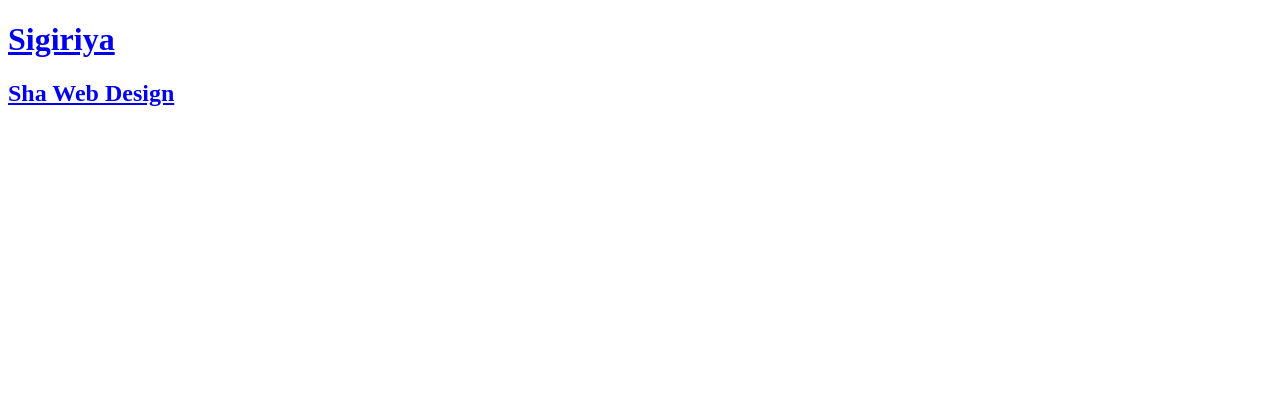
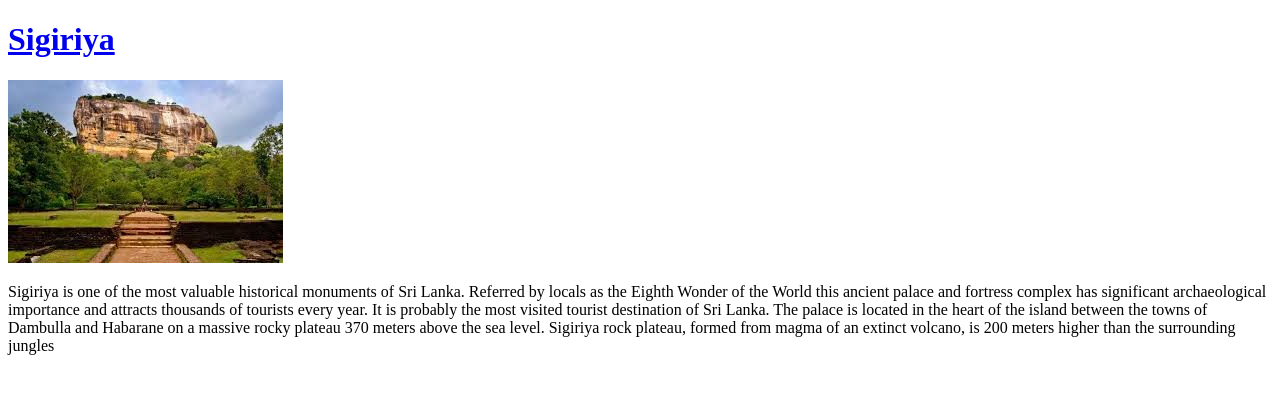
Before and after one commit to attractionsinsrilanka/Sigiriya, a plain HTML site: page index.html in a window 1280 px wide. Drawn offline with Linux system fonts and the light colour scheme.

Commit message:
updating changes

```diff
--- a/index.html
+++ b/index.html
@@ -6,6 +6,13 @@
 </head>
 <body>
 	<a href="https://www.attractionsinsrilanka.com/travel-directory/sigiriya-rock/"><h1>Sigiriya</h1></a>
-	<a href="https://www.shawebdesign.com/"><h2>Sha Web Design</h2></a>
+	<img src="image.jpg">
+	<p>
+		Sigiriya is one of the most valuable historical monuments of Sri Lanka.
+		Referred by locals as the Eighth Wonder of the World this ancient palace and fortress complex has significant archaeological importance and attracts thousands of tourists every year. It is probably the most visited tourist destination of Sri Lanka.
+		The palace is located in the heart of the island between the towns of Dambulla and Habarane on a massive rocky plateau 370 meters above the sea level.
+
+		Sigiriya rock plateau, formed from magma of an extinct volcano, is 200 meters higher than the surrounding jungles
+	</p>
 </body>
 </html>
```
Also changed, not shown: image.jpg (added).
